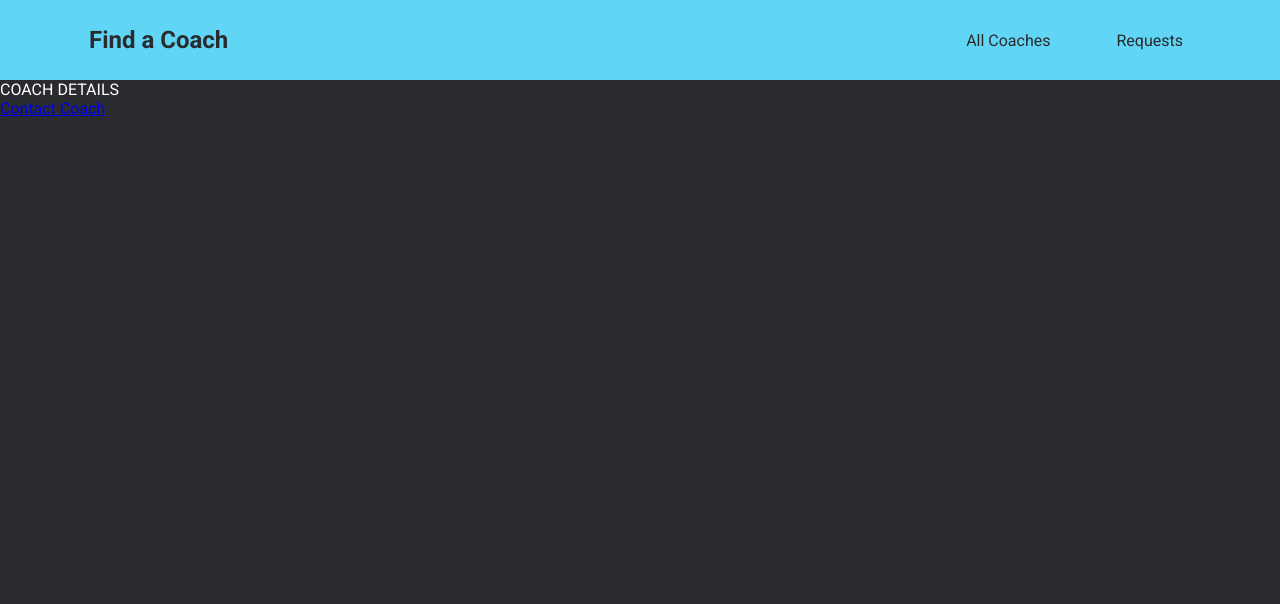
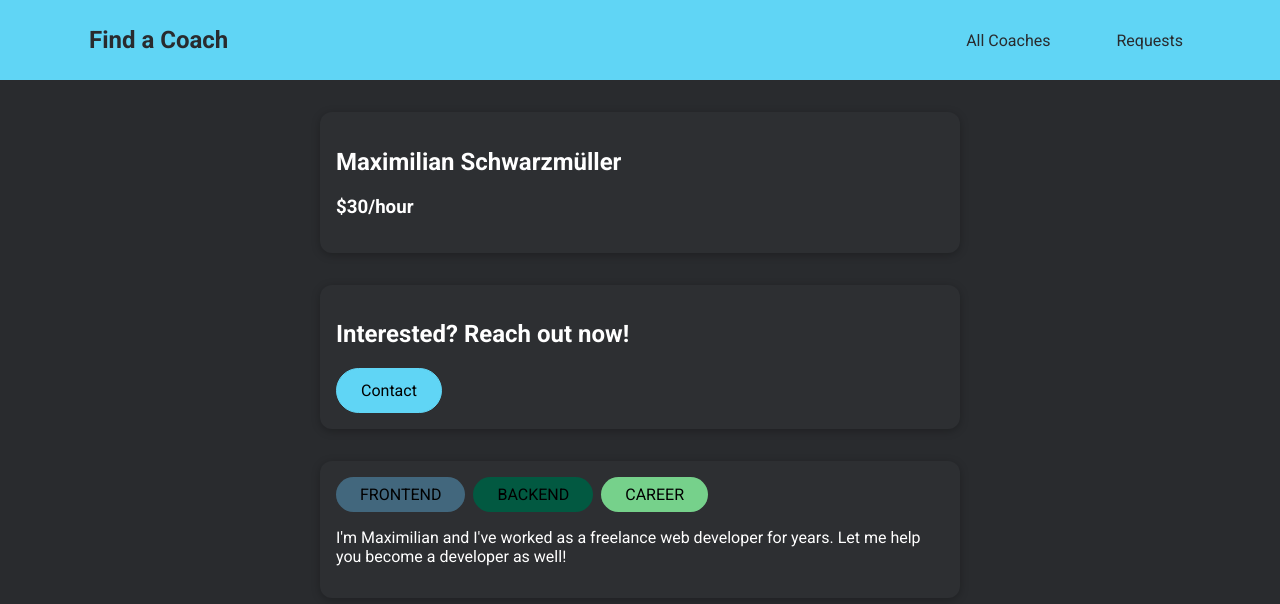
Before and after one commit to wlowrimore/vue_coach_finder, a Vue app: page /coaches/c1 in a window 1280 px wide. Shown: the top 604 px of the page. Built offline with nearby package versions, Linux system fonts and the light colour scheme.

Commit message:
adds functionality and syling to CoachDetails component

```diff
--- a/src/pages/coaches/CoachDetail.vue
+++ b/src/pages/coaches/CoachDetail.vue
@@ -1,5 +1,69 @@
 <template>
-  <section style="color: white">COACH DETAILS</section>
-  <router-view></router-view>
-  <router-link to="/coaches/c1/contact">Contact Coach</router-link>
+  <section>
+    <base-card>
+      <h2>{{ fullName }}</h2>
+      <h3>${{ rate }}/hour</h3>
+    </base-card>
+  </section>
+  <section>
+    <base-card>
+      <header>
+        <h2>Interested? Reach out now!</h2>
+        <base-button link :to="contactLink">Contact</base-button>
+      </header>
+      <router-view></router-view>
+    </base-card>
+  </section>
+  <section>
+    <base-card>
+      <base-badge
+        v-for="area in areas"
+        :key="area"
+        :type="area"
+        :title="area"
+      ></base-badge>
+      <p>{{ description }}</p>
+    </base-card>
+  </section>
 </template>
+
+<script>
+export default {
+  props: ['id'],
+  data () {
+    return {
+      selectedCoach: null
+    }
+  },
+  computed: {
+    fullName () {
+      return this.selectedCoach.firstName + ' ' + this.selectedCoach.lastName
+    },
+    areas () {
+      return this.selectedCoach.areas
+    },
+    rate () {
+      return this.selectedCoach.hourlyRate
+    },
+    description () {
+      return this.selectedCoach.description
+    },
+    contactLink () {
+      return this.$route.path + '/' + this.id + '/contact'
+    }
+  },
+  created () {
+    this.selectedCoach = this.$store.getters['coaches/coaches'].find(
+      coach => coach.id === this.id
+    )
+  }
+}
+</script>
+
+<style scoped>
+h2,
+h3,
+p {
+  color: #fff;
+}
+</style>
--- a/src/router.js
+++ b/src/router.js
@@ -17,6 +17,7 @@
     {
       path: "/coaches/:id",
       component: CoachDetail,
+      props: true,
       children: [
         { path: "contact", component: ContactCoach }, // /coaches/c1/contact
       ],
```
